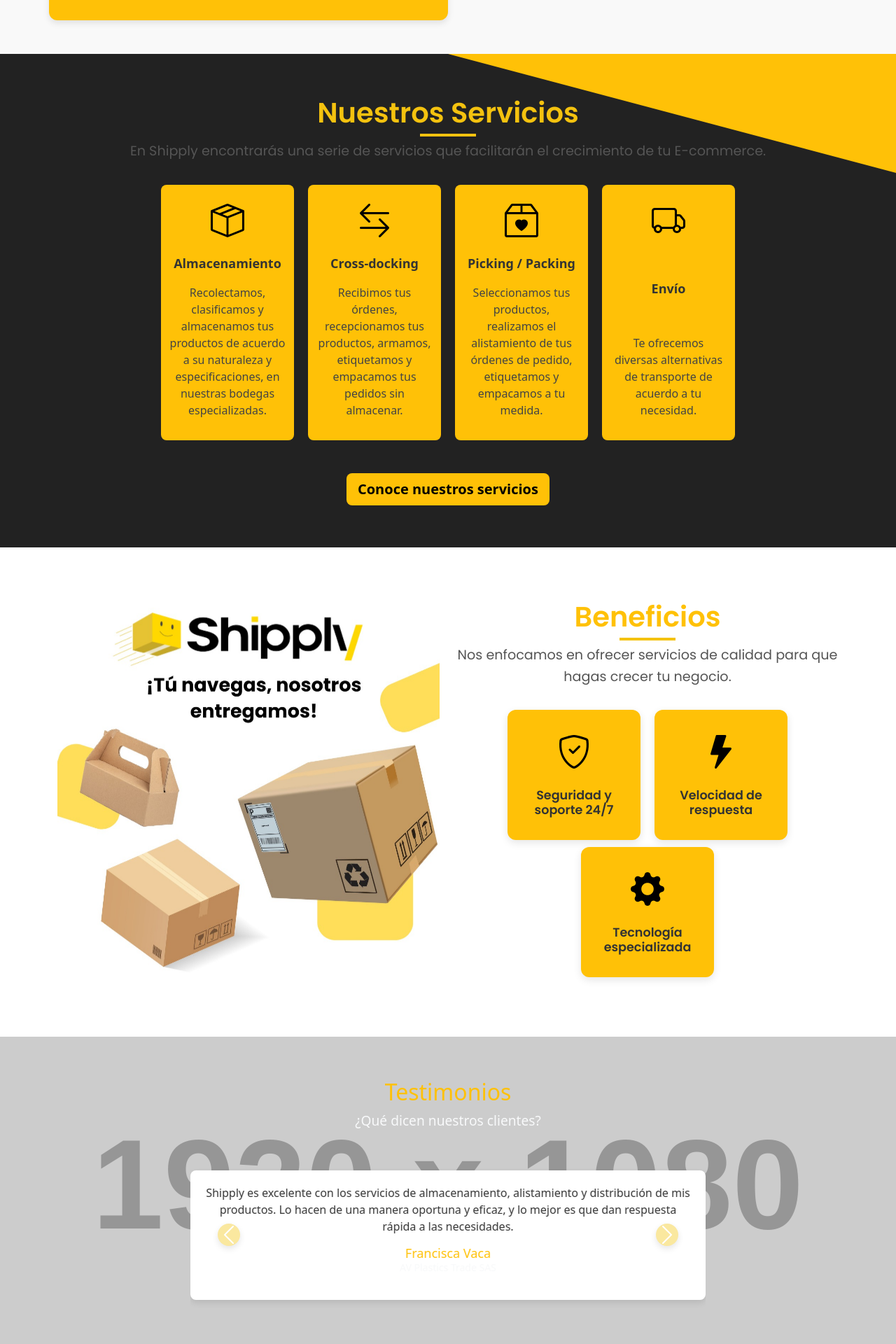
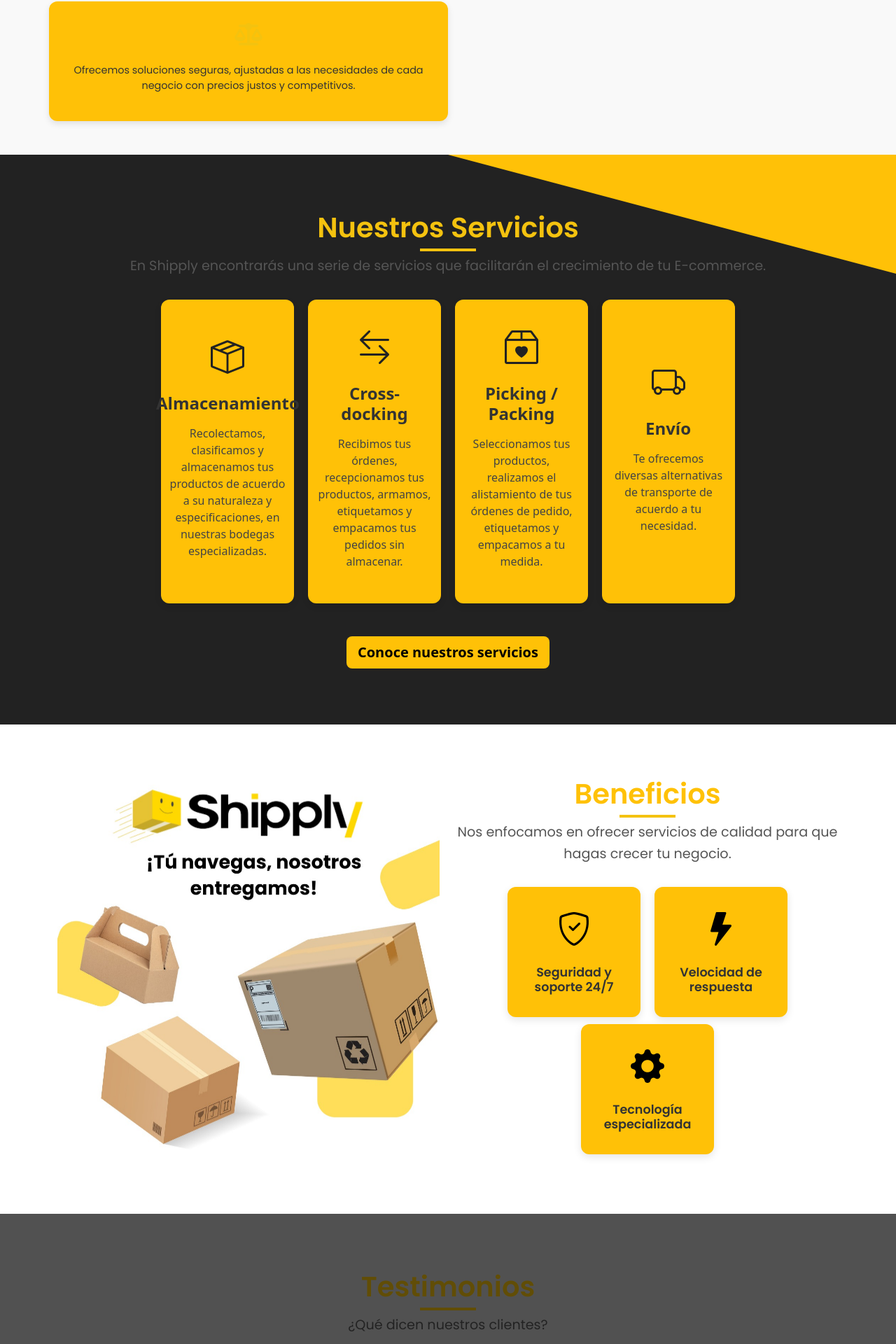
Before and after one commit to Marcosespa/Shipply, a React (Create React App) app: page / in a window 1280 px wide. Shown: the part 2293-4213 px from the top of the page at 70% size. Built offline with nearby package versions, Linux system fonts and the light colour scheme.

Commit message:
Index Hermoso

```diff
--- a/src/App.js
+++ b/src/App.js
@@ -1,5 +1,7 @@
 import React from "react";
 import { BrowserRouter as Router, Routes, Route } from "react-router-dom";
+import '@fortawesome/fontawesome-free/css/all.min.css';
+
 import Navbar from "./components/Navbar";
 import Hero from "./components/Home/Hero";
 import Features from "./components/Home/Features";
@@ -47,7 +49,6 @@
                 <Services />
                 <Benefits2 />
                 <Testimonials />
-                <Contact />
                 <WhatsappButton />
               </>
             }
--- a/src/components/Home/Services.js
+++ b/src/components/Home/Services.js
@@ -11,22 +11,46 @@
         entries.forEach((entry) => {
           if (entry.isIntersecting) {
             entry.target.classList.add("animate");
-          } else {
-            entry.target.classList.remove("animate"); // Opcional: para repetir animaciones
           }
         });
       },
       {
-        threshold: 0.1, // Porcentaje visible para activar la animación
+        threshold: 0.1,
       }
     );
 
     const elements = servicesRef.current.querySelectorAll(".service-card");
     elements.forEach((el) => observer.observe(el));
 
-    // Limpieza al desmontar el componente
     return () => observer.disconnect();
   }, []);
+
+  const services = [
+    {
+      icon: "bi bi-box-seam",
+      title: "Almacenamiento",
+      description:
+        "Recolectamos, clasificamos y almacenamos tus productos de acuerdo a su naturaleza y especificaciones, en nuestras bodegas especializadas.",
+    },
+    {
+      icon: "bi bi-arrow-left-right",
+      title: "Cross-docking",
+      description:
+        "Recibimos tus órdenes, recepcionamos tus productos, armamos, etiquetamos y empacamos tus pedidos sin almacenar.",
+    },
+    {
+      icon: "bi bi-box2-heart",
+      title: "Picking / Packing",
+      description:
+        "Seleccionamos tus productos, realizamos el alistamiento de tus órdenes de pedido, etiquetamos y empacamos a tu medida.",
+    },
+    {
+      icon: "bi bi-truck",
+      title: "Envío",
+      description:
+        "Te ofrecemos diversas alternativas de transporte de acuerdo a tu necesidad.",
+    },
+  ];
 
   return (
     <div className="services-section" ref={servicesRef}>
@@ -37,39 +61,19 @@
           crecimiento de tu E-commerce.
         </p>
         <Row className="mt-4 justify-content-center align-items-stretch">
-          <Col md={2} sm={6} className="service-card d-flex flex-column">
-            <i className="bi bi-box-seam icon-service"></i>
-            <h4>Almacenamiento</h4>
-            <p>
-              Recolectamos, clasificamos y almacenamos tus productos de acuerdo
-              a su naturaleza y especificaciones, en nuestras bodegas
-              especializadas.
-            </p>
-          </Col>
-          <Col md={2} sm={6} className="service-card d-flex flex-column">
-            <i className="bi bi-arrow-left-right icon-service"></i>
-            <h4>Cross-docking</h4>
-            <p>
-              Recibimos tus órdenes, recepcionamos tus productos, armamos,
-              etiquetamos y empacamos tus pedidos sin almacenar.
-            </p>
-          </Col>
-          <Col md={2} sm={6} className="service-card d-flex flex-column">
-            <i className="bi bi-box2-heart icon-service"></i>
-            <h4>Picking / Packing</h4>
-            <p>
-              Seleccionamos tus productos, realizamos el alistamiento de tus
-              órdenes de pedido, etiquetamos y empacamos a tu medida.
-            </p>
-          </Col>
-          <Col md={2} sm={6} className="service-card d-flex flex-column">
-            <i className="bi bi-truck icon-service"></i>
-            <h4>Envío</h4>
-            <p>
-              Te ofrecemos diversas alternativas de transporte de acuerdo a tu
-              necesidad.
-            </p>
-          </Col>
+          {services.map((service, index) => (
+            <Col
+              key={index}
+              md={2}
+              sm={6}
+              xs={12}
+              className="service-card d-flex flex-column"
+            >
+              <i className={`${service.icon} icon-service`}></i>
+              <h4>{service.title}</h4>
+              <p>{service.description}</p>
+            </Col>
+          ))}
         </Row>
         <div className="text-center mt-5">
           <Button variant="warning" size="lg" className="cta-button">
--- a/src/components/Home/Testimonials.js
+++ b/src/components/Home/Testimonials.js
@@ -3,36 +3,42 @@
 import "../../styles/Home/testimonials.css";
 
 const Testimonials = () => {
+  const testimonials = [
+    {
+      quote:
+        "Son una empresa competente, responsable, dedicada y con ganas de crecer. Destaco la responsabilidad y atención que le brindan al cliente, ya que, al operar a distancia, es de vital importancia.",
+      name: "Leoncia",
+      company: "Travel Blue",
+    },
+    {
+      quote:
+        "Shipply es excelente con los servicios de almacenamiento, alistamiento y distribución de mis productos. Lo hacen de una manera oportuna y eficaz, y lo mejor es que dan respuesta rápida a las necesidades.",
+      name: "Francisca Vaca",
+      company: "AV Plastics Trade SAS",
+    },
+  ];
+
   return (
     <div className="testimonials-section">
       <Container>
         <Row>
           <Col className="text-center">
-            <h2 className="text-warning">Testimonios</h2>
-            <p className="text-light">¿Qué dicen nuestros clientes?</p>
+            <h2 className="section-title">Testimonios</h2>
+            <p className="section-description">¿Qué dicen nuestros clientes?</p>
           </Col>
         </Row>
         <Row className="justify-content-center mt-4">
           <Col md={8}>
             <Carousel controls={true} indicators={false} interval={5000}>
-              <Carousel.Item>
-                <div className="testimonial-card">
-                  <p>
-                    Son una empresa competente, responsable, dedicada y con ganas de crecer. Destaco la responsabilidad y atención que le brindan al cliente, ya que, al operar a distancia, es de vital importancia.
-                  </p>
-                  <h5 className="text-warning">Leoncia</h5>
-                  <p className="text-light">Travel Blue</p>
-                </div>
-              </Carousel.Item>
-              <Carousel.Item>
-                <div className="testimonial-card">
-                  <p>
-                    Shipply es excelente con los servicios de almacenamiento, alistamiento y distribución de mis productos. Lo hacen de una manera oportuna y eficaz, y lo mejor es que dan respuesta rápida a las necesidades.
-                  </p>
-                  <h5 className="text-warning">Francisca Vaca</h5>
-                  <p className="text-light">AV Plastics Trade SAS</p>
-                </div>
-              </Carousel.Item>
+              {testimonials.map((testimonial, index) => (
+                <Carousel.Item key={index}>
+                  <div className="testimonial-card">
+                    <p>{testimonial.quote}</p>
+                    <h5>{testimonial.name}</h5>
+                    <p className="company-name">{testimonial.company}</p>
+                  </div>
+                </Carousel.Item>
+              ))}
             </Carousel>
           </Col>
         </Row>
--- a/src/index.js
+++ b/src/index.js
@@ -4,6 +4,7 @@
 import 'bootstrap-icons/font/bootstrap-icons.css';
 import 'bootstrap/dist/css/bootstrap.min.css';
 import './styles/global.css';
+import '@fortawesome/fontawesome-free/css/all.min.css';
 
 // Crea el root
 const root = ReactDOM.createRoot(document.getElementById('root'));
--- a/src/public/index.html
+++ b/src/public/index.html
@@ -4,6 +4,10 @@
     <meta charset="UTF-8" />
     <meta name="viewport" content="width=device-width, initial-scale=1.0" />
     <meta http-equiv="X-UA-Compatible" content="ie=edge" />
+    <link
+      href="https://cdnjs.cloudflare.com/ajax/libs/font-awesome/5.15.4/css/all.min.css"
+      rel="stylesheet"
+    />
     <title>Shipply</title>
 
     <!-- Bootstrap CSS -->
--- a/src/styles/Home/services.css
+++ b/src/styles/Home/services.css
@@ -2,7 +2,7 @@
   position: relative;
   background-color: #222; /* Fondo oscuro */
   color: #fff;
-  padding: 60px 20px;
+  padding: 5rem 1rem;
 }
 
 .services-section::before {
@@ -35,18 +35,20 @@
 
 .service-card {
   background-color: #ffc107; /* Fondo amarillo */
-  border-radius: 8px;
-  padding: 15px;
-  min-height: 150px; /* Altura mínima para todas las cajas */
-  /* height: 100%; Asegura que todas las cajas llenen el espacio */
+  border-radius: 12px;
+  padding: 2rem 1.5rem;
+  text-align: center;
+  box-shadow: 0px 4px 10px rgba(0, 0, 0, 0.1);
+  opacity: 0;
+  min-height: 200px; /* Aumenta la altura mínima para alinear mejor */
+  display: flex;
+  flex-direction: column;
+  justify-content: center; /* Centra verticalmente los elementos */
+  align-items: center; /* Centra horizontalmente los elementos */
   transform: translateY(20px);
   transition: all 0.8s ease;
+}
 
-  display: flex;
-  flex-direction: column;
-  justify-content: space-between;
-  text-align: center;
-}
 .service-card.animate {
   opacity: 1;
   transform: translateY(0);
@@ -56,9 +58,9 @@
   transform: translateY(-5px);
 }
 .service-card h4 {
-  font-size: 18px;
-  font-weight: bold;
-  margin-bottom: 10px;
+  font-size: 1.5rem;
+  font-weight: 600;
+  margin-top: 1rem;
   color: #333;
 
 }
@@ -72,8 +74,25 @@
 
 .icon-service {
   font-size: 3rem;
-  margin-bottom: 15px;
-  color: #000; /* Ícono negro */
+  color: #222; /* Ícono negro */
+}
+
+.cta-button {
+  background-color: #ffc107;
+  border: none;
+  color: #000;
+  font-family: "Poppins", sans-serif;
+  font-size: 1.2rem;
+  font-weight: 600;
+  padding: 0.8rem 2rem;
+  border-radius: 50px;
+  transition: all 0.3s ease;
+}
+.cta-button:hover {
+  background-color: #f7c846;
+  color: #000;
+  transform: translateY(-2px);
+  box-shadow: 0px 4px 10px rgba(0, 0, 0, 0.3);
 }
 
 .services-section .btn-warning {
@@ -138,11 +157,11 @@
   }
 
   .section-title {
-    font-size: 2rem;
+    margin-bottom: 1.5rem;
   }
 
   .section-description {
-    font-size: 1rem;
+    margin-bottom: 2rem;
   }
 }
 
@@ -155,3 +174,21 @@
     font-size: 2.5rem;
   }
 }
+
+@media (max-width: 768px) {
+  .section-title {
+    font-size: 2rem;
+  }
+  .section-description {
+    font-size: 1rem;
+  }
+}
+
+@media (max-width: 576px) {
+  .service-card {
+    padding: 1.5rem;
+  }
+  .icon-service {
+    font-size: 2.5rem;
+  }
+}
--- a/src/styles/Home/testimonials.css
+++ b/src/styles/Home/testimonials.css
@@ -1,49 +1,113 @@
+/* Sección principal */
 .testimonials-section {
-  background-image: url('https://via.placeholder.com/1920x1080'); /* Cambia por tu imagen */
+  background-image: url("https://via.placeholder.com/1920x1080");
   background-size: cover;
   background-position: center;
-  padding: 60px 20px;
+  background-attachment: fixed;
+  padding: 5rem 1rem;
   position: relative;
-  overflow: hidden; /* Asegúrate de que el contenido no desborde */
+  overflow: hidden;
+  color: #fff;
 }
 
-/* .testimonials-section::after {
-  content: '';
+.testimonials-section::after {
+  content: "";
   position: absolute;
   top: 0;
-  right: 0;
-  width: 50%;
+  left: 0;
+  width: 100%;
   height: 100%;
-  background-color: #ffc107;
-  clip-path: polygon(0 0, 100% 0, 0 100%);
+  background: rgba(0, 0, 0, 0.6); /* Oscurece el fondo para destacar el contenido */
   z-index: 1;
-} */
+}
 
+/* Títulos y descripción */
+.section-title {
+  font-family: "Poppins", sans-serif;
+  font-size: 2.5rem;
+  font-weight: 700;
+  color: #ffc107;
+  z-index: 2;
+  position: relative;
+}
+
+.section-description {
+  font-family: "Poppins", sans-serif;
+  font-size: 1.2rem;
+  color: #ddd;
+  margin-top: 0.5rem;
+  margin-bottom: 2rem;
+  z-index: 2;
+  position: relative;
+}
+
+/* Tarjetas de testimonio */
 .testimonial-card {
   background-color: #fff;
-  padding: 20px;
-  border-radius: 8px;
-  box-shadow: 0px 4px 10px rgba(0, 0, 0, 0.1);
+  padding: 2rem;
+  border-radius: 12px;
+  box-shadow: 0px 8px 20px rgba(0, 0, 0, 0.2);
   text-align: center;
+  z-index: 2;
   position: relative;
-  z-index: 2; /* Para que se muestre encima del triángulo */
+  animation: fadeIn 1.2s ease;
 }
 
 .testimonial-card p {
-  font-size: 16px;
-  color: #333;
+  font-family: "Poppins", sans-serif;
+  font-size: 1.1rem;
+  color: #c0bdbd;
+  line-height: 1.6;
 }
 
 .testimonial-card h5 {
-  font-size: 18px;
-  margin-top: 10px;
+  font-family: "Poppins", sans-serif;
+  font-size: 1.2rem;
+  margin-top: 1rem;
+  color: #ffc107;
+  font-weight: 600;
 }
 
-.testimonial-card .text-light {
-  font-size: 14px;
-  margin-top: -10px;
+.testimonial-card .company-name {
+  font-family: "Poppins", sans-serif;
+  font-size: 1rem;
+  color: #555;
+  margin-top: 0.5rem;
 }
 
-.text-warning {
-  color: #ffc107 !important;
+/* Animación */
+@keyframes fadeIn {
+  0% {
+    opacity: 0;
+    transform: translateY(20px);
+  }
+  100% {
+    opacity: 1;
+    transform: translateY(0);
+  }
 }
+
+/* Responsividad */
+@media (max-width: 768px) {
+  .section-title {
+    font-size: 2rem;
+  }
+
+  .section-description {
+    font-size: 1rem;
+  }
+
+  .testimonial-card {
+    padding: 1.5rem;
+  }
+}
+
+@media (max-width: 576px) {
+  .section-title {
+    font-size: 1.8rem;
+  }
+
+  .testimonial-card {
+    padding: 1rem;
+  }
+}
```
Also changed, not shown: src/components/Footer.js (+97 -35 lines), src/styles/footer.css (+65 -33 lines). Lines whose indentation alone changed are shown as unchanged.
